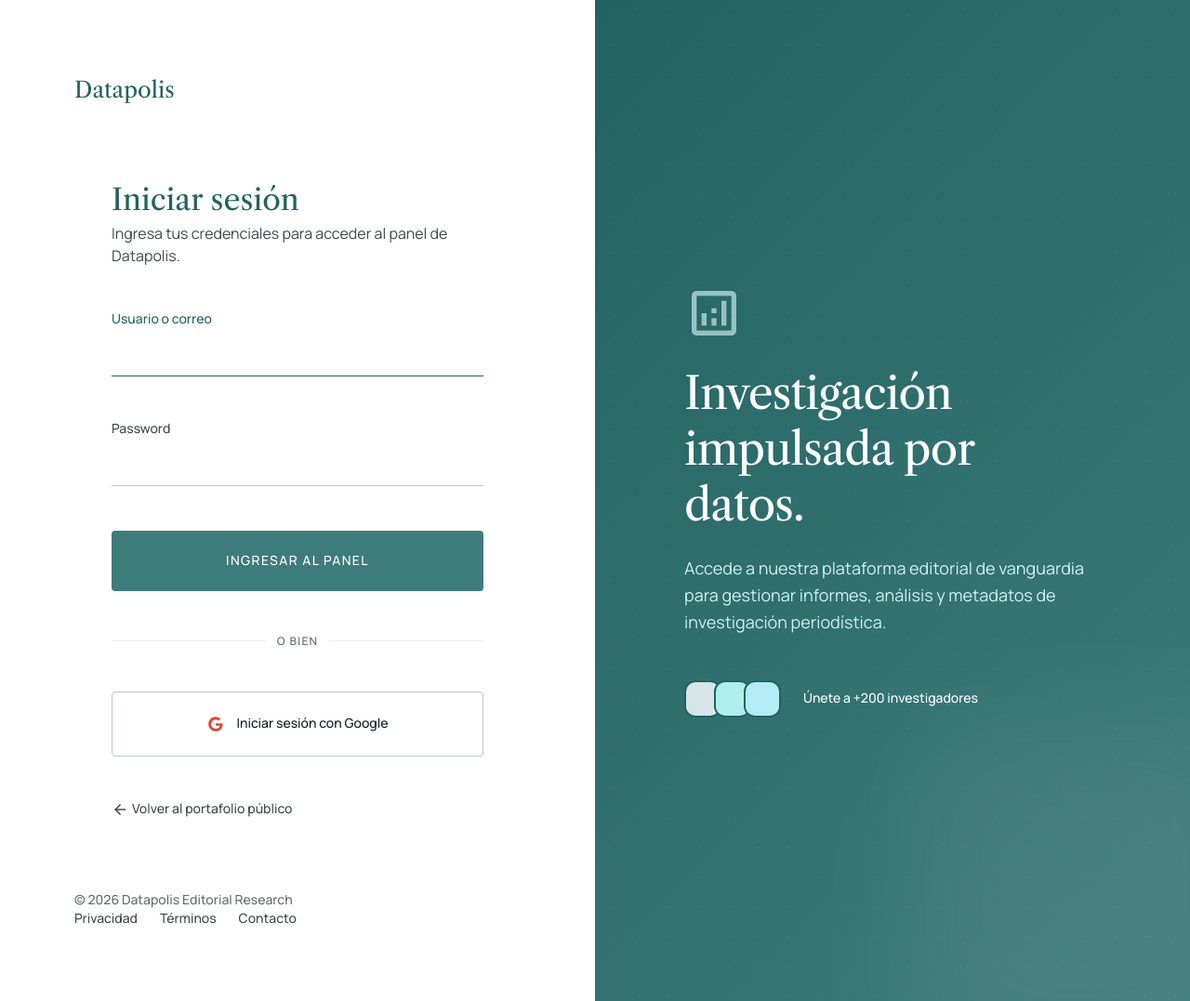
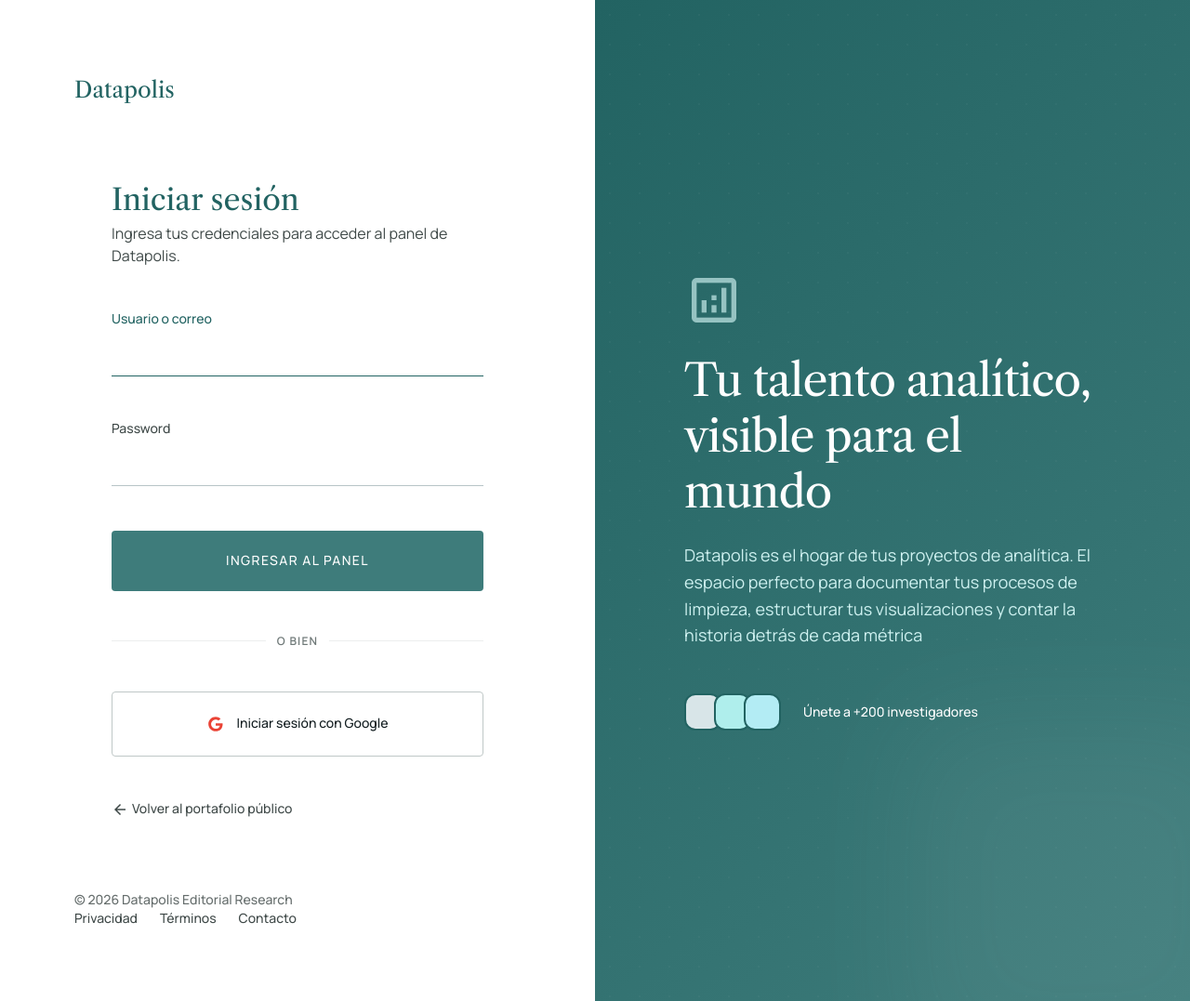
Before and after one commit to jpierre09/datapolis, a Django app: page /login/ in a window 1280 px wide. Shown: the whole page at 93% size. Run offline with Django 5.2, Linux system fonts and the light colour scheme; some libraries are stand-ins or nearby versions.

Commit message:
Modificacion titulo y subtitulo

```diff
--- a/templates/account/login.html
+++ b/templates/account/login.html
@@ -255,9 +255,9 @@
   <div class="relative z-10 max-w-md text-on-primary-container">
     <div class="mb-lg">
       <span class="material-symbols-outlined text-[64px] mb-md opacity-60">analytics</span>
-      <h3 class="font-display-lg text-display-lg mb-md leading-tight text-white">Investigación impulsada por datos.</h3>
+      <h3 class="font-display-lg text-display-lg mb-md leading-tight text-white">Tu talento analítico, visible para el mundo</h3>
       <p class="font-body-lg text-body-lg text-on-primary-container opacity-90">
-        Accede a nuestra plataforma editorial de vanguardia para gestionar informes, análisis y metadatos de investigación periodística.
+        Datapolis es el hogar de tus proyectos de analítica. El espacio perfecto para documentar tus procesos de limpieza, estructurar tus visualizaciones y contar la historia detrás de cada métrica
       </p>
     </div>
     <div class="flex items-center gap-md">
--- a/templates/registration/login.html
+++ b/templates/registration/login.html
@@ -247,9 +247,9 @@
   <div class="relative z-10 max-w-md text-on-primary-container">
     <div class="mb-lg">
       <span class="material-symbols-outlined text-[64px] mb-md opacity-60">analytics</span>
-      <h3 class="font-display-lg text-display-lg mb-md leading-tight text-white">Investigación impulsada por datos.</h3>
+      <h3 class="font-display-lg text-display-lg mb-md leading-tight text-white">Tu talento analítico, visible para el mundo</h3>
       <p class="font-body-lg text-body-lg text-on-primary-container opacity-90">
-        Accede a nuestra plataforma editorial de vanguardia para gestionar informes, análisis y metadatos de investigación periodística.
+        Datapolis es el hogar de tus proyectos de analítica. El espacio perfecto para documentar tus procesos de limpieza, estructurar tus visualizaciones y contar la historia detrás de cada métrica
       </p>
     </div>
     <div class="flex items-center gap-md">
--- a/templates/socialaccount/login.html
+++ b/templates/socialaccount/login.html
@@ -174,9 +174,9 @@
   <div class="relative z-10 max-w-md text-on-primary-container">
     <div class="mb-lg">
       <span class="material-symbols-outlined text-[64px] mb-md opacity-60">analytics</span>
-      <h3 class="font-display-lg text-display-lg mb-md leading-tight text-white">Investigación impulsada por datos.</h3>
+      <h3 class="font-display-lg text-display-lg mb-md leading-tight text-white">Tu talento analítico, visible para el mundo</h3>
       <p class="font-body-lg text-body-lg text-on-primary-container opacity-90">
-        Accede a nuestra plataforma editorial de vanguardia para gestionar informes, análisis y metadatos de investigación periodística.
+        Datapolis es el hogar de tus proyectos de analítica. El espacio perfecto para documentar tus procesos de limpieza, estructurar tus visualizaciones y contar la historia detrás de cada métrica
       </p>
     </div>
     <div class="flex items-center gap-md">
```
